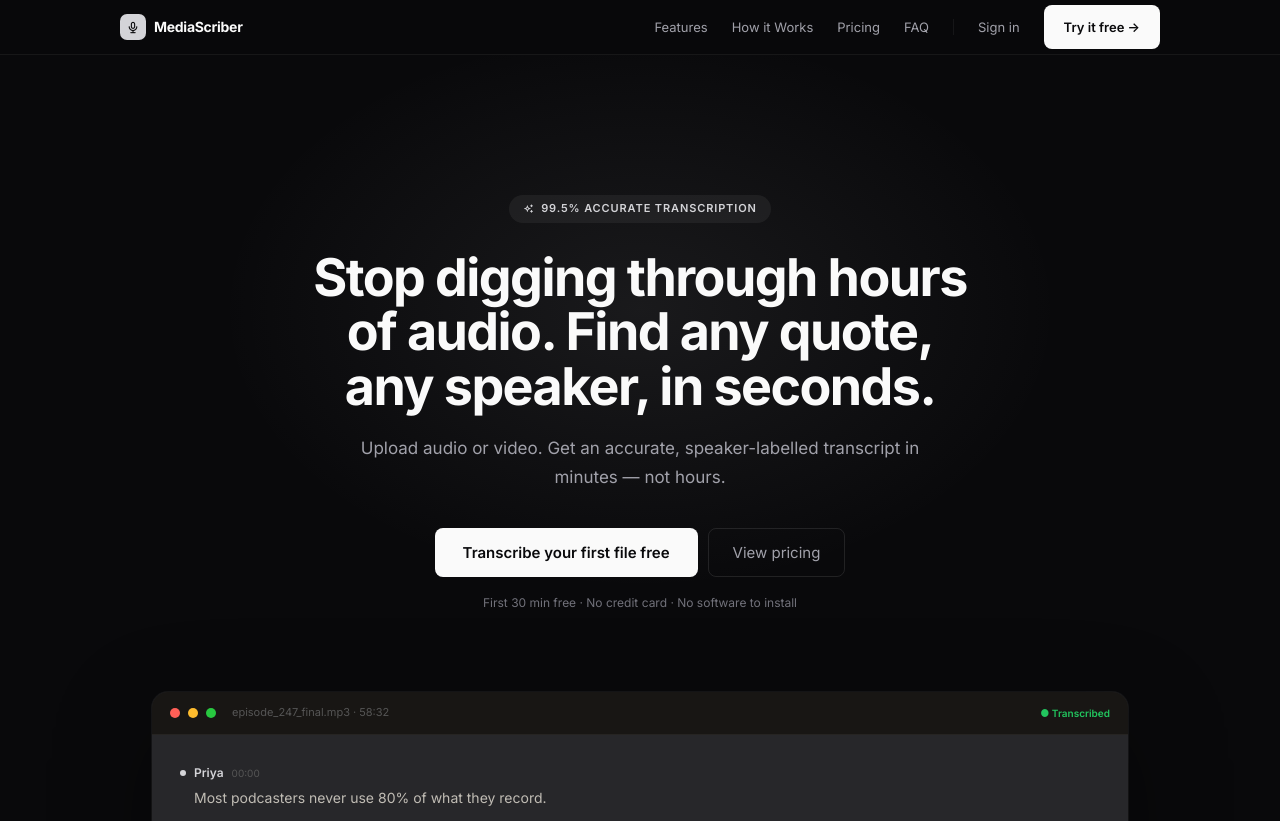
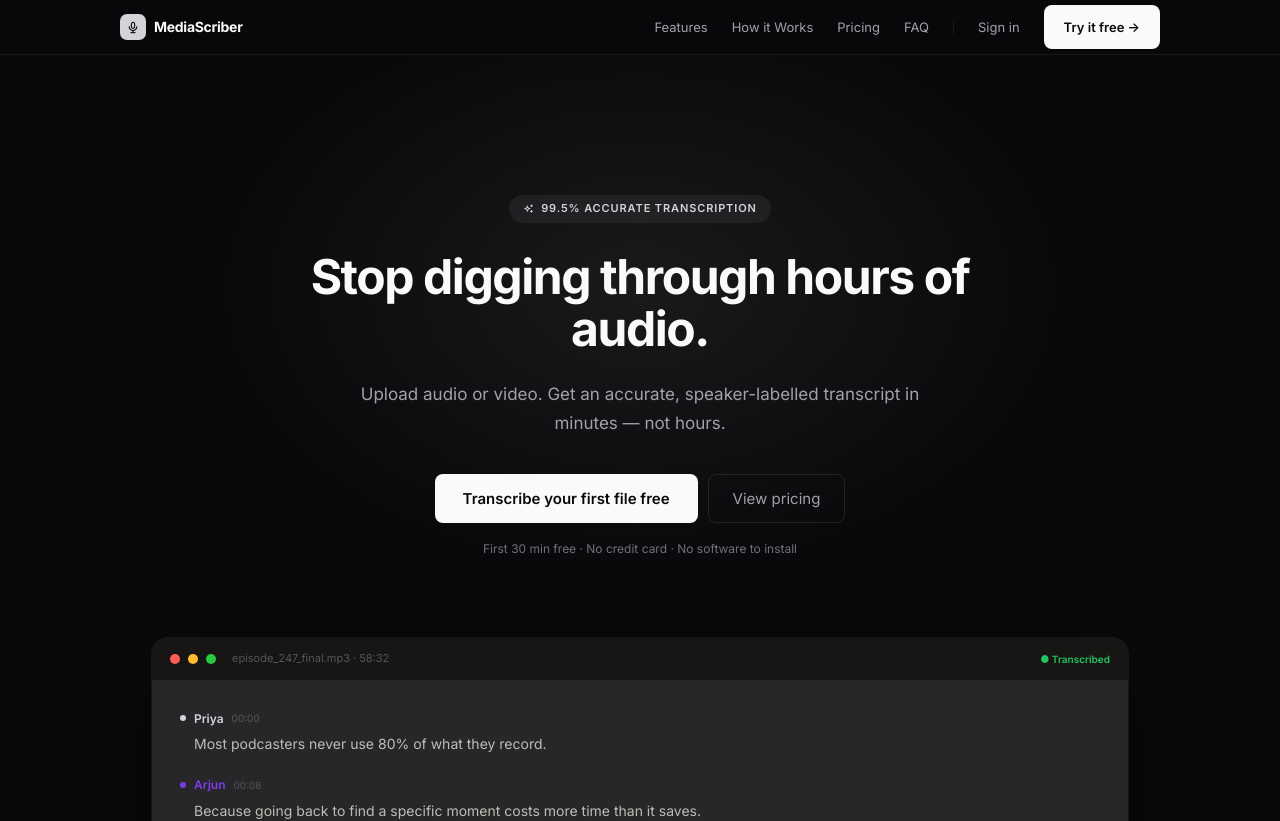
Before and after one commit to rahulnoesis/mediascriber, a React (Vite) app: page / in a window 1280 px wide. Shown: the top 821 px of the page. Built offline with nearby package versions, Linux system fonts and the light colour scheme.

Commit message:
Hero: single-line H1 — Stop digging through hours of audio.

```diff
--- a/src/App.jsx
+++ b/src/App.jsx
@@ -233,8 +233,8 @@ export default function App() {
             <i className="ti ti-sparkles" style={{ fontSize: 11 }} />
             99.5% accurate transcription
           </div>
-          <h1 className="fade-up" style={{ fontSize: 52, fontWeight: 700, lineHeight: 1.05, color: TEXT, marginBottom: 20, letterSpacing: '-0.03em' }}>
-            Stop digging through hours<br />of audio. Find any quote,<br />any speaker, in seconds.
+          <h1 className="fade-up" style={{ fontSize: 48, fontWeight: 700, lineHeight: 1.1, color: TEXT, marginBottom: 24, letterSpacing: '-0.03em' }}>
+            Stop digging through hours of audio.
           </h1>
           <p className="fade-up" style={{ fontSize: 17, color: TSUB, lineHeight: 1.7, marginBottom: 36, maxWidth: 600, marginLeft: 'auto', marginRight: 'auto' }}>
             Upload audio or video. Get an accurate, speaker-labelled transcript in minutes — not hours.
```
